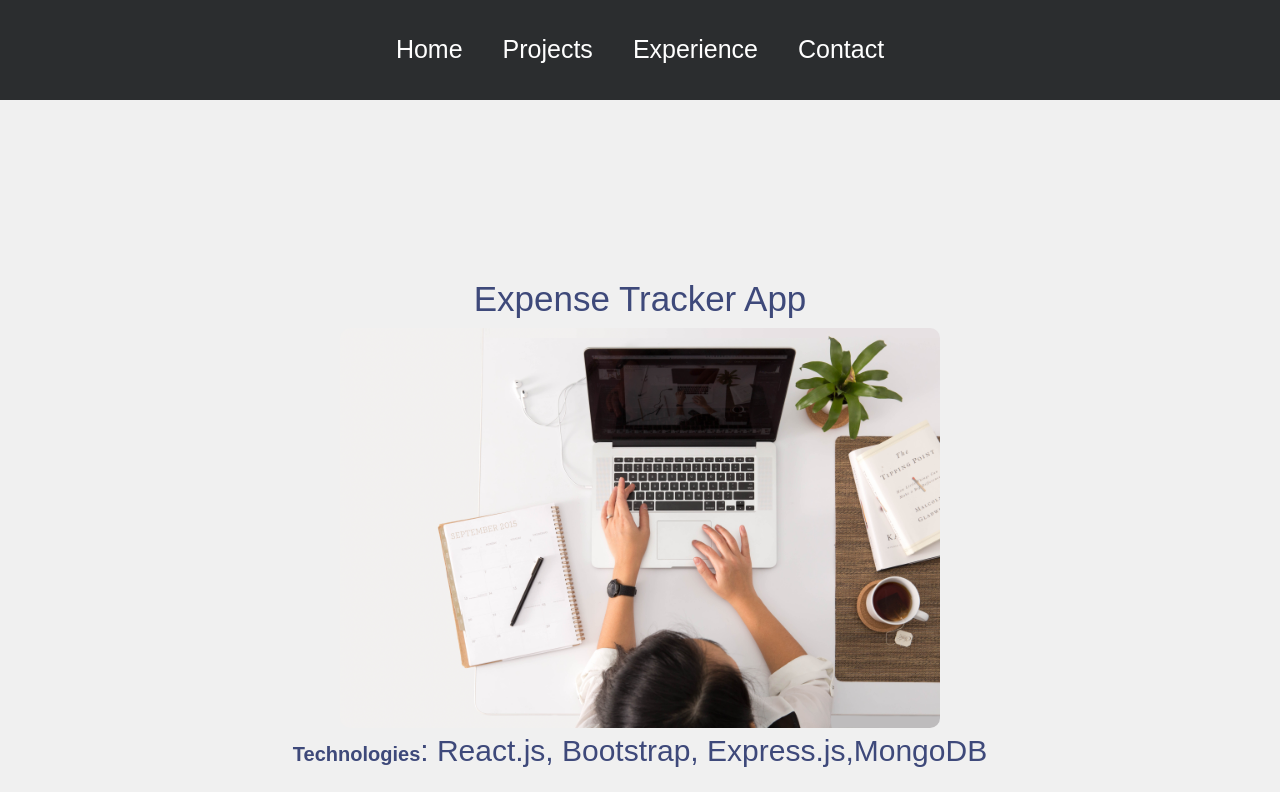
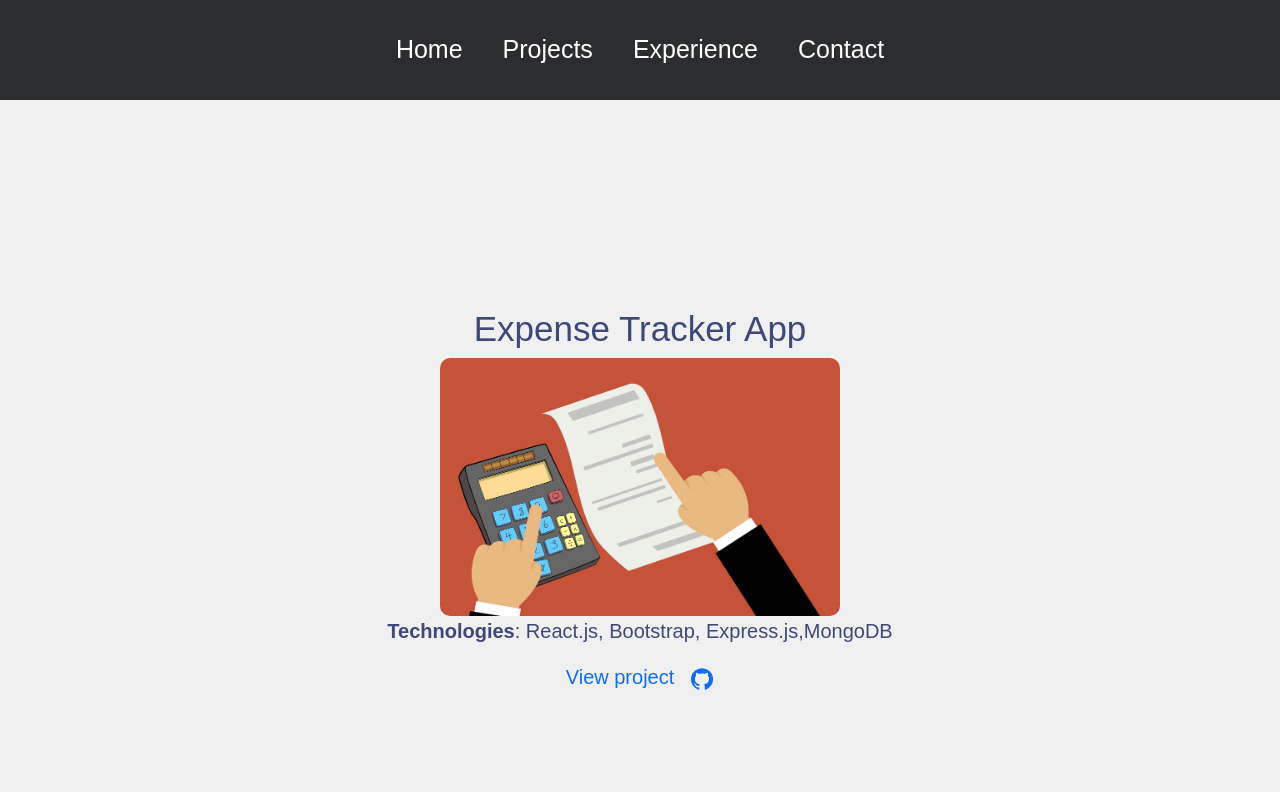
Before and after one commit to DonAttai/attai-portfolio, a React (Create React App) app: page /project/1 in a window 1280 px wide. Shown: the top 792 px of the page. Built offline with nearby package versions, Linux system fonts and the light colour scheme.

Commit message:
modified the project details page

```diff
--- a/src/helpers/ProjectList.js
+++ b/src/helpers/ProjectList.js
@@ -1,8 +1,8 @@
-import computer from "../assets/computer.jpg";
 import goal from "../assets/goal.svg";
 import todo from "../assets/todo.jpg";
 import landingPage from "../assets/landing-page.png";
 import book from "../assets/book.jpg";
+import expense from "../assets/expense.jpg";
 
 export const ProjectList = [
   {
@@ -13,7 +13,7 @@ export const ProjectList = [
   },
   {
     name: "Expense Tracker App",
-    image: computer,
+    image: expense,
     technologies: "React.js, Bootstrap, Express.js,MongoDB",
     url: "https://attai-expense-tracker.netlify.app/",
   },
--- a/src/pages/ProjectDetails.js
+++ b/src/pages/ProjectDetails.js
@@ -8,11 +8,12 @@ function ProjectDetails() {
   const project = ProjectList[id];
   const github = "https://github.com/DonAttai?tab=repositories";
   return (
-    <div className="project mt-5">
-      <h1>{project.name}</h1>
-      <img src={project.image} alt="" />
+    <div className="project mx-auto">
+      <h1 className="text-center">{project.name}</h1>
+      <img src={project.image} className="img-fluid" alt="" />
       <p>
-        <span className="fw-bold">Technologies</span>: {project.technologies}
+        <span className="fw-bold text-center">Technologies</span>:{" "}
+        {project.technologies}
       </p>
       <span className="">
         <a href={project.url} target="_blank" rel="noreferrer" className="mx-2">
@@ -23,7 +24,6 @@ function ProjectDetails() {
           target="_blank"
           rel="noreferrer"
           className="mx-2 fw-bold"
-          id="github"
         >
           <GitHub className="fs-4" />
         </a>
--- a/src/styles/ProjectDetails.css
+++ b/src/styles/ProjectDetails.css
@@ -13,12 +13,12 @@
     font-size: 35px;
   }
   .project img {
-    width: 600px;
+    width: 400px;
     border-radius: 10px;
   }
 
   .project p {
-    font-size: 30px;
+    font-size: 20px;
     color: #3e497a;
   }
 
@@ -37,6 +37,6 @@
 
   @media only screen and (min-width:600){
     .project img {
-      width: 35px;
+      width: 50%;
     }
   }
```
Also changed, not shown: src/assets/expense.jpg (added), src/styles/Projects.css (line endings or trailing spaces).
